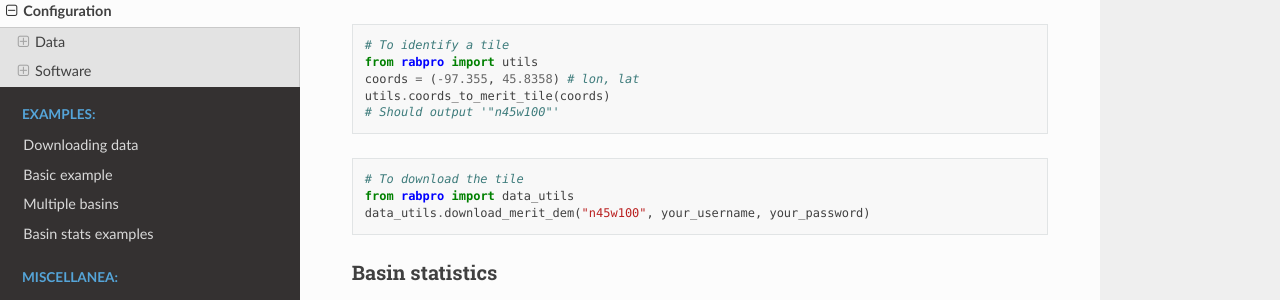
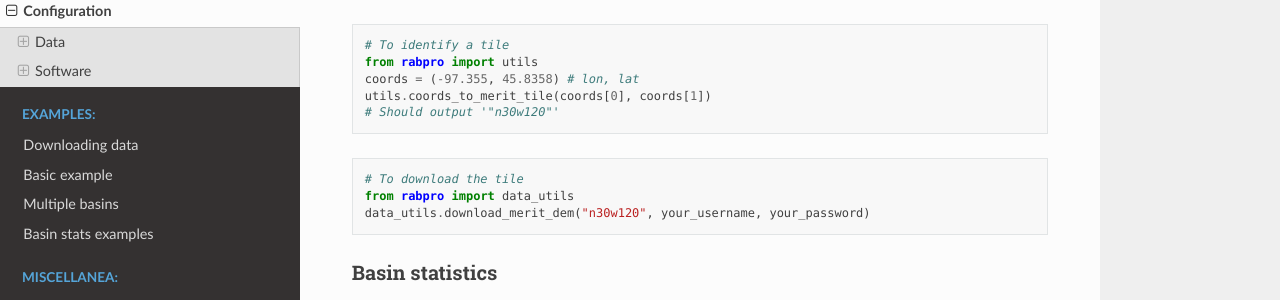
Before and after one commit to VeinsOfTheEarth/rabpro, a Sphinx documentation site: the page built from docs/source/configure/index.rst, in a window 1280 px wide and 900 px high, scrolled down 1573 px. Shown: the part 171-471 px from the top of the window. Built offline with Sphinx 7.4.7 and the Read the Docs theme 2.0.0, drawn with Linux system fonts in a browser that asks for light colours.

Commit message:
correct merit tile id

```diff
--- a/docs/source/configure/index.rst
+++ b/docs/source/configure/index.rst
@@ -72,14 +72,14 @@ Unless you want to download the full global extent, you'll probably need to iden
 	# To identify a tile
         from rabpro import utils
         coords = (-97.355, 45.8358) # lon, lat
-        utils.coords_to_merit_tile(coords)
-        # Should output '"n45w100"'
+        utils.coords_to_merit_tile(coords[0], coords[1])
+        # Should output '"n30w120"'
 
 .. code-block:: python
 
 	# To download the tile
         from rabpro import data_utils
-        data_utils.download_merit_dem("n45w100", your_username, your_password)
+        data_utils.download_merit_dem("n30w120", your_username, your_password)
 
 Basin statistics
 ~~~~~~~~~~~~~~~~~~~
```
